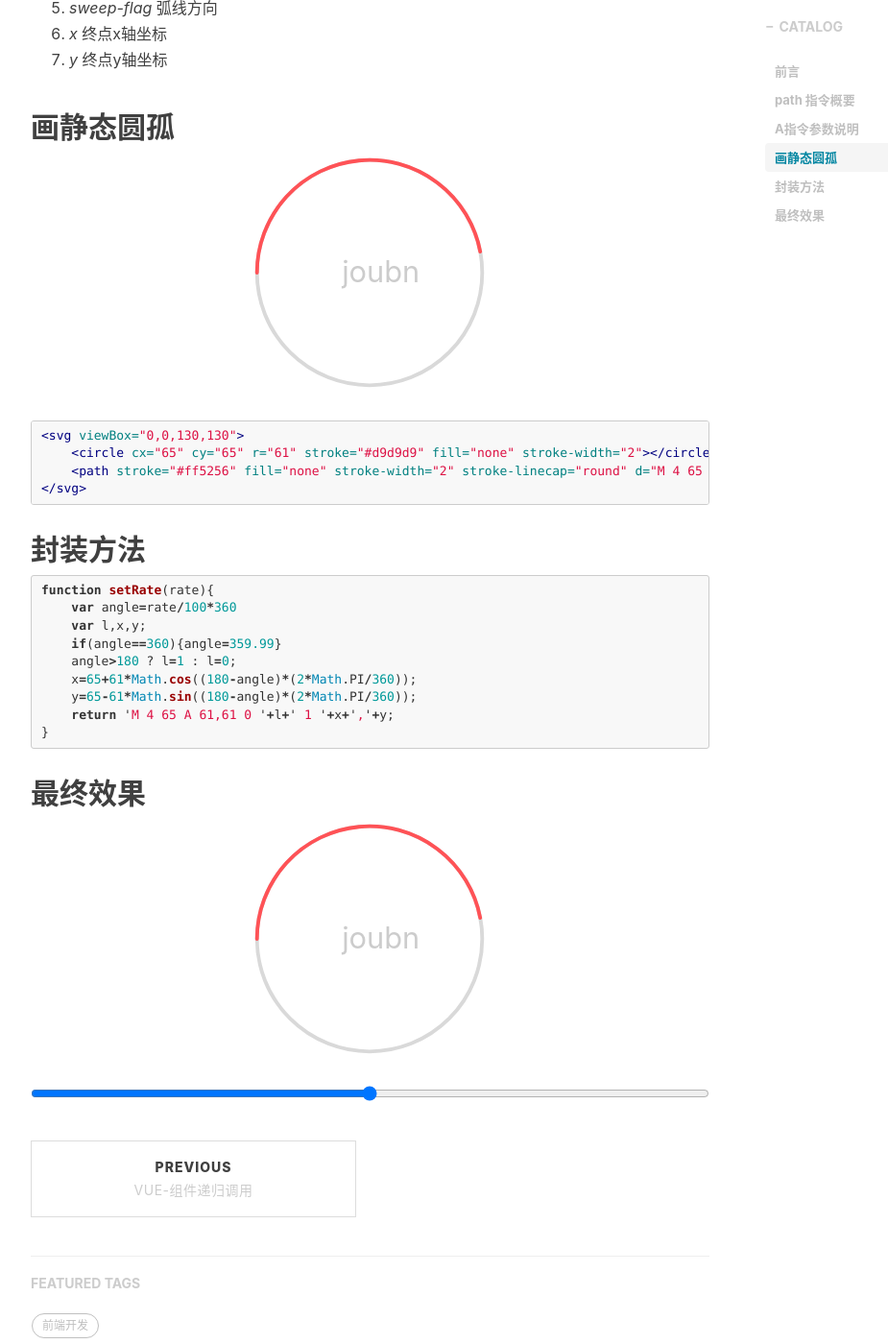
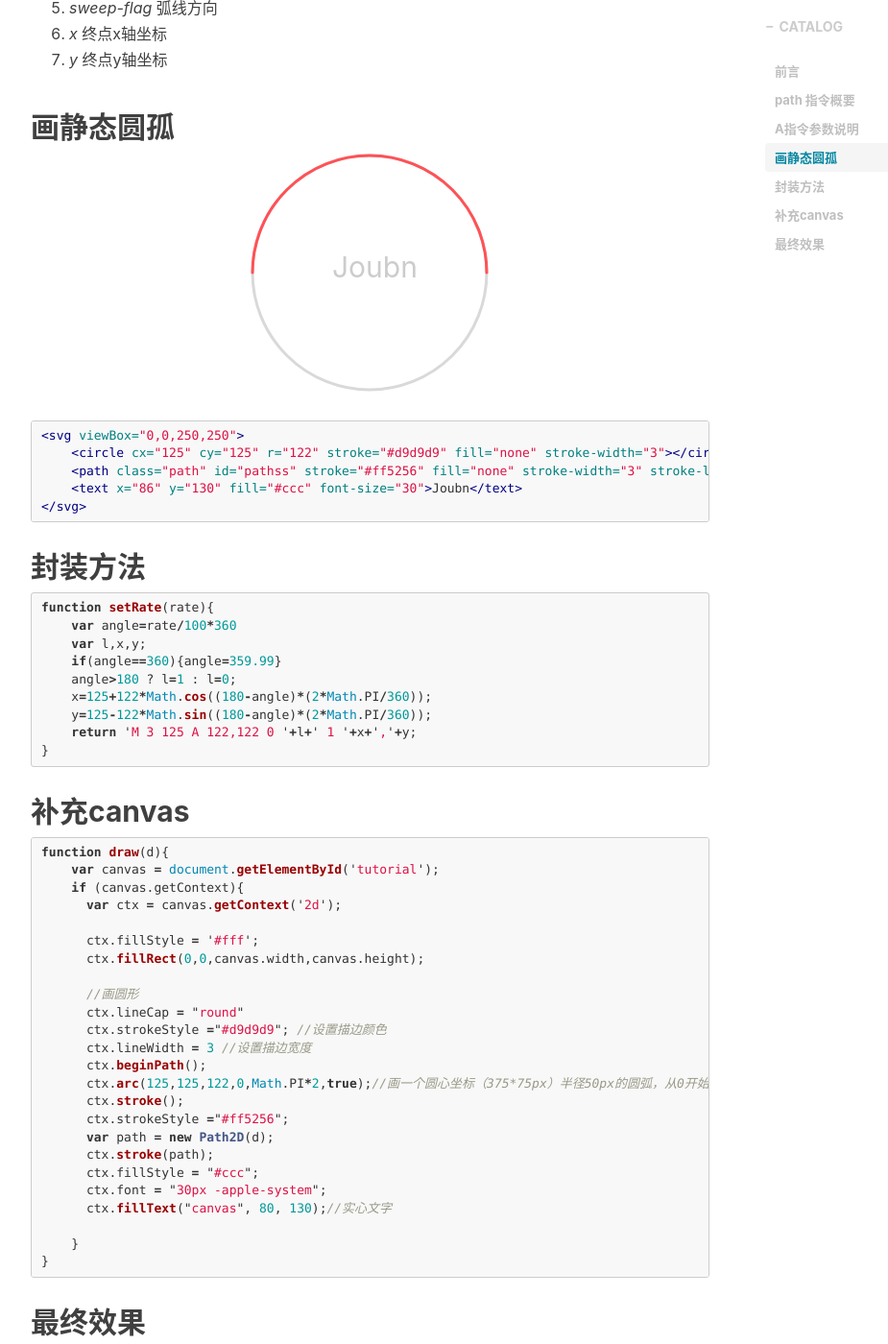
Before and after one commit to bb595700239/joubn_blog, a Jekyll site: the page built from _posts/2017-09-26-svg-path-arc.markdown, in a window 1280 px wide and 1400 px high, scrolled down 2112 px. Shown: the whole window at 96% size, without its empty margins (233-1158 px from the left). Built offline with Jekyll 4.4.1, drawn with Linux system fonts in a browser that asks for light colours; nearby versions of some CDN libraries; comment, search, counter and statistics services are not loaded.

Commit message:
添加canvas画布
Signed-off-by: bb595700239 <595700239@qq.com>

````diff
--- a/_posts/2017-09-26-svg-path-arc.markdown
+++ b/_posts/2017-09-26-svg-path-arc.markdown
@@ -115,13 +115,14 @@
 ## 画静态圆孤
 
 <div style="text-align:center;margin-bottom:20px;">
-<svg style="width:250px; margin:0 auto;" viewBox="0,0,130,130"><circle cx="65" cy="65" r="61" stroke="#d9d9d9" fill="none" stroke-width="2"></circle><path stroke="#ff5256" fill="none" stroke-width="2" stroke-linecap="round" d="M 4 65 A 61,61 0 0 1 124.91952229445,53.56973981027079"></path><text x="50" y="70" fill="#ccc">joubn</text></svg>
+<svg style="width:250px; margin:0 auto;" viewBox="0,0,250,250"><circle cx="125" cy="125" r="122" stroke="#d9d9d9" fill="none" stroke-width="3"></circle><path class="path" id="pathss" stroke="#ff5256" fill="none" stroke-width="3" stroke-linecap="round" d="M 3 125 A 122,122 0 0 1 247,125"></path><text x="86" y="130" fill="#ccc" font-size="30">Joubn</text></svg>
 </div>
 
 ```html
-<svg viewBox="0,0,130,130">
-    <circle cx="65" cy="65" r="61" stroke="#d9d9d9" fill="none" stroke-width="2"></circle>
-    <path stroke="#ff5256" fill="none" stroke-width="2" stroke-linecap="round" d="M 4 65 A 61,61 0 0 1 124.91952229445,53.56973981027079"></path>
+<svg viewBox="0,0,250,250">
+    <circle cx="125" cy="125" r="122" stroke="#d9d9d9" fill="none" stroke-width="3"></circle>
+    <path class="path" id="pathss" stroke="#ff5256" fill="none" stroke-width="3" stroke-linecap="round" d="M 3 125 A 122,122 0 0 1 247,125"></path>
+    <text x="86" y="130" fill="#ccc" font-size="30">Joubn</text>
 </svg>
 ```
 
@@ -133,35 +134,96 @@
     var l,x,y;
     if(angle==360){angle=359.99}
     angle>180 ? l=1 : l=0;
-    x=65+61*Math.cos((180-angle)*(2*Math.PI/360));
-    y=65-61*Math.sin((180-angle)*(2*Math.PI/360));
-    return 'M 4 65 A 61,61 0 '+l+' 1 '+x+','+y;
+    x=125+122*Math.cos((180-angle)*(2*Math.PI/360));
+    y=125-122*Math.sin((180-angle)*(2*Math.PI/360));
+    return 'M 3 125 A 122,122 0 '+l+' 1 '+x+','+y;
 }
 ```
+## 补充canvas
+
+```js
+function draw(d){
+    var canvas = document.getElementById('tutorial');
+    if (canvas.getContext){
+      var ctx = canvas.getContext('2d');
+
+      ctx.fillStyle = '#fff';
+      ctx.fillRect(0,0,canvas.width,canvas.height);
+
+      //画圆形
+      ctx.lineCap = "round"
+      ctx.strokeStyle ="#d9d9d9"; //设置描边颜色
+      ctx.lineWidth = 3 //设置描边宽度
+      ctx.beginPath();
+      ctx.arc(125,125,122,0,Math.PI*2,true);//画一个圆心坐标（375*75px）半径50px的圆弧，从0开始到Math.PI*2结束，按照顺时针方向。
+      ctx.stroke();
+      ctx.strokeStyle ="#ff5256";
+      var path = new Path2D(d);
+      ctx.stroke(path);
+      ctx.fillStyle = "#ccc";
+      ctx.font = "30px -apple-system";
+      ctx.fillText("canvas", 80, 130);//实心文字
+
+    }
+}
+```
+
 ## 最终效果
 <div style="text-align:center;margin-bottom:20px;">
-<svg style="width:250px; margin:0 auto;" viewBox="0,0,130,130"><circle cx="65" cy="65" r="61" stroke="#d9d9d9" fill="none" stroke-width="2"></circle><path class="path" id="pathss" stroke="#ff5256" fill="none" stroke-width="2" stroke-linecap="round" d="M 4 65 A 61,61 0 0 1 124.91952229445,53.56973981027079"></path><text x="50" y="70" fill="#ccc">joubn</text></svg>
+<svg style="width:250px; margin:0 auto;" viewBox="0,0,250,250"><circle cx="125" cy="125" r="122" stroke="#d9d9d9" fill="none" stroke-width="3"></circle><path class="path" id="pathss" stroke="#ff5256" fill="none" stroke-width="3" stroke-linecap="round" d="M 3 125 A 122,122 0 0 1 247,125"></path><text x="86" y="130" fill="#ccc" font-size="30">Joubn</text></svg>
 </div>
 
 <div style="text-align:center;margin-bottom:20px;">
     <input type="range" style="margin:0 auto;" onchange="demo(this)" />
 </div>
 
+<div style="text-align:center;margin-bottom:20px;">
+    <canvas id="tutorial" width="250" height="250" style="width:250px; margin:0 auto;"></canvas>
+</div>
+
 <script type="text/javascript">
+function draw(d){
+    var canvas = document.getElementById('tutorial');
+    if (canvas.getContext){
+      var ctx = canvas.getContext('2d');
+
+      ctx.fillStyle = '#fff';
+      ctx.fillRect(0,0,canvas.width,canvas.height);
+
+      //画圆形
+      ctx.lineCap = "round"
+      ctx.strokeStyle ="#d9d9d9"; //设置描边颜色
+      ctx.lineWidth = 3 //设置描边宽度
+      ctx.beginPath();
+      ctx.arc(125,125,122,0,Math.PI*2,true);//画一个圆心坐标（125*125）半径122px的圆弧，从0开始到Math.PI*2结束，按照顺时针方向。
+      ctx.stroke();
+      ctx.strokeStyle ="#ff5256";
+      var path = new Path2D(d);
+      ctx.stroke(path);
+      ctx.fillStyle = "#ccc";
+      ctx.font = "30px -apple-system";
+      ctx.fillText("canvas", 80, 130);//实心文字
+
+    }
+  }
+
 function setRate(rate){
     var angle=rate/100*360
     var l,x,y;
     if(angle==360){angle=359.99}
     angle>180 ? l=1 : l=0;
-    x=65+61*Math.cos((180-angle)*(2*Math.PI/360));
-    y=65-61*Math.sin((180-angle)*(2*Math.PI/360));
-    return 'M 4 65 A 61,61 0 '+l+' 1 '+x+','+y;
+    x=125+122*Math.cos((180-angle)*(2*Math.PI/360));
+    y=125-122*Math.sin((180-angle)*(2*Math.PI/360));
+    return 'M 3 125 A 122,122 0 '+l+' 1 '+x+','+y;
 }
 function demo(obj){
-console.log(obj.value)
-console.log(document.querySelector('#pathss').getAttribute('d'))
-    document.querySelector('#pathss').setAttribute('d',setRate(obj.value))
+    var val=obj.value
+    document.querySelector('#pathss').setAttribute('d',setRate(val))
+    draw(setRate(val))
 }
+$(function(){
+    draw('M 3 125 A 122,122 0 0 1 247,125');
+})
 </script>
 <style type="text/css">
 .path {
````
